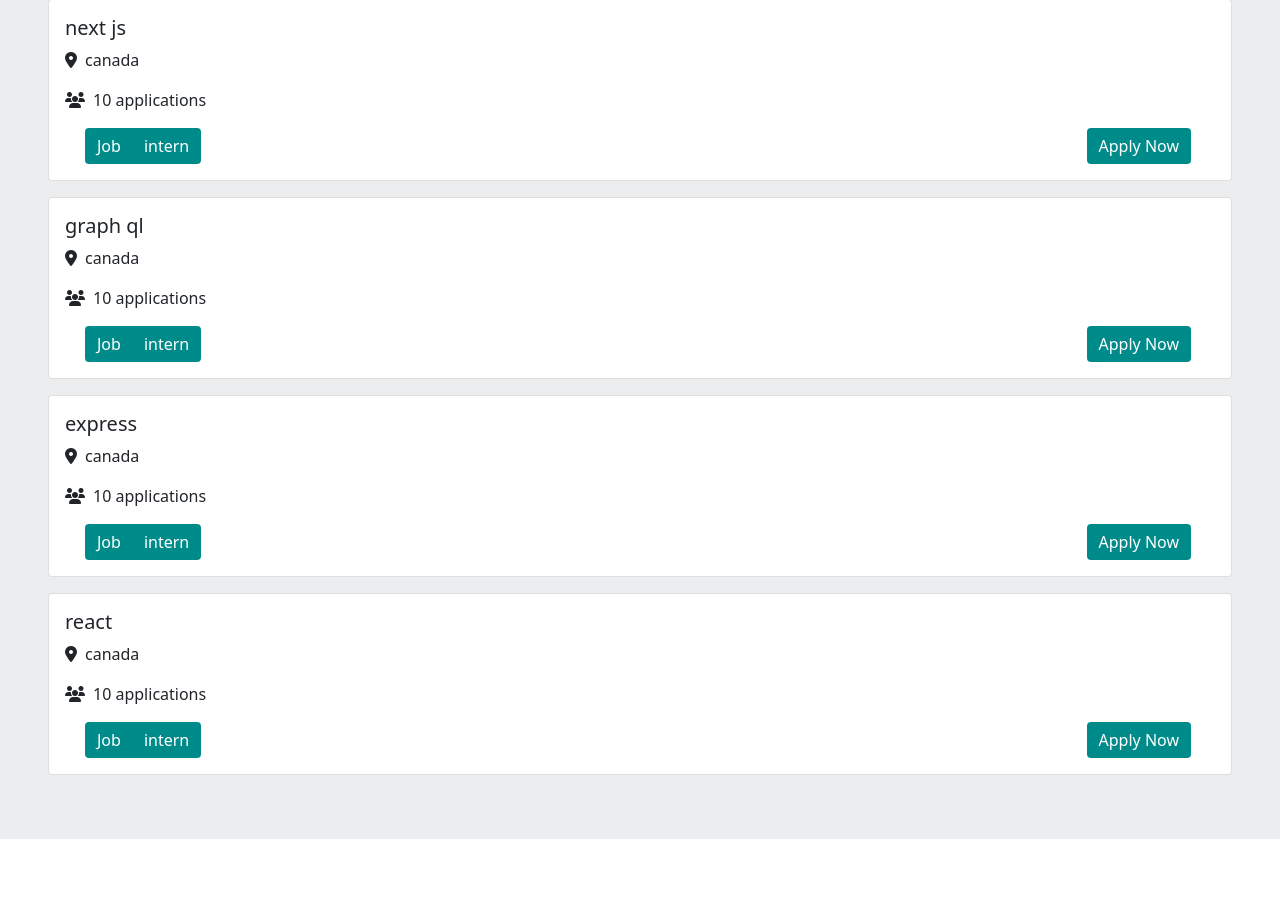
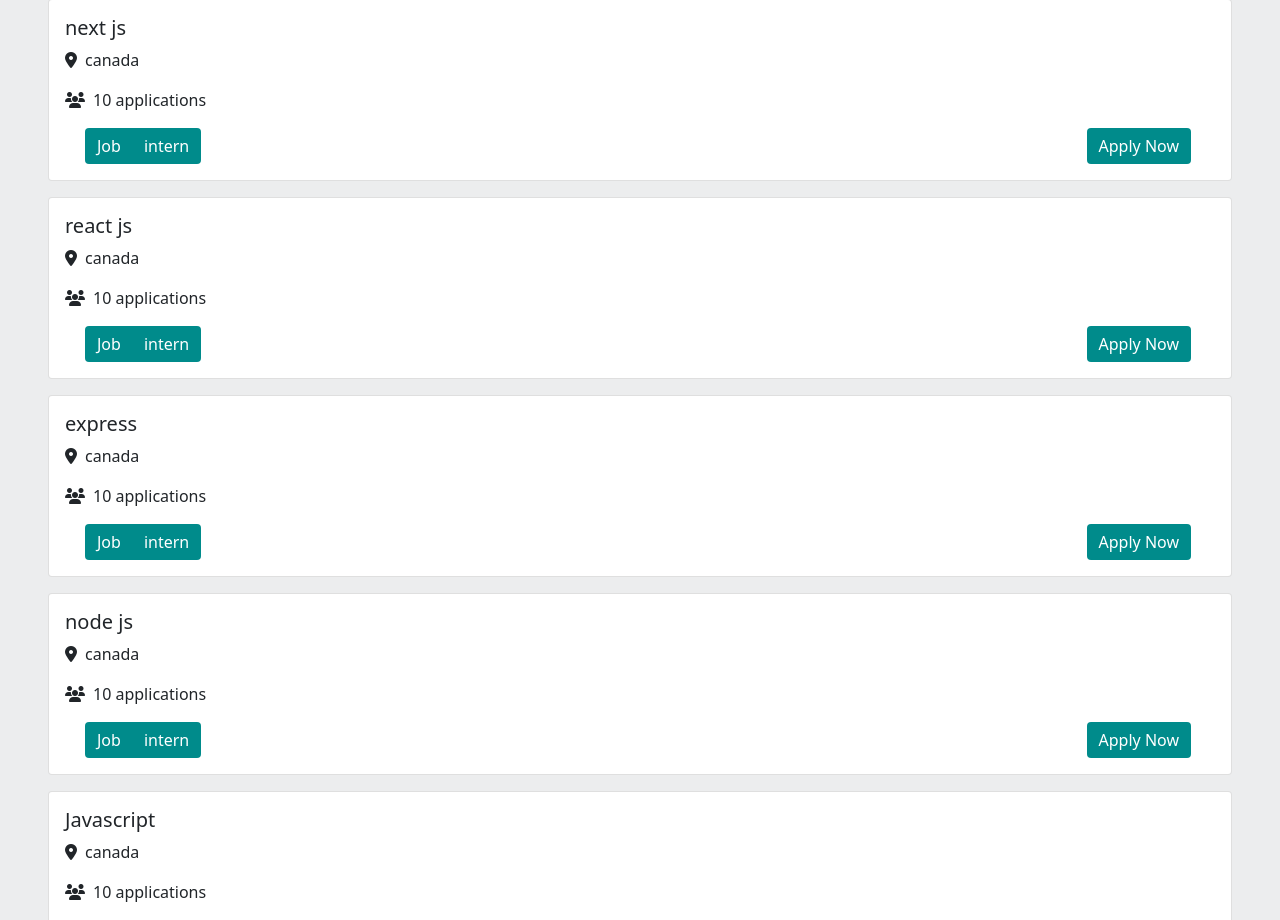
Before and after one commit to omar01550/task, a plain HTML site: page project/index.html in a window 1280 px wide. Shown: the part 1880-2800 px from the top of the page. Before the commit the page ends 2719 px from the top, so only its background shows below. Drawn offline with Linux system fonts and the light colour scheme.

Commit message:
add some jobs

```diff
--- a/project/index.html
+++ b/project/index.html
@@ -9,7 +9,7 @@
     <link rel="stylesheet" href="https://cdnjs.cloudflare.com/ajax/libs/font-awesome/6.4.0/css/all.min.css">
     <link rel="stylesheet" href="style.css">
     <link rel="stylesheet" href="">
-    <title>Document</title>
+    <title>Jobs</title>
 </head>
 
 <body>
@@ -38,7 +38,7 @@
             </div>
             <div class="container-fulid d-flex justify-content-center align-items-center">
                 <div class="content p-relative text-center text-white ">
-                    <h2 class="text-uppercase position-relative z-index-100">jobs jobs jobs</h2>
+                    <h2 class="text-uppercase position-relative z-index-100">Lorem ipsum dolor sit</h2>
                     <p class="position-relative z-index-100">Lorem ipsum dolor sit amet consectetur adipisicing elit.
                         Modi fugit cumque nostrum, veritatis
                         officiis nulla ipsa dolorem odio. Reiciendis voluptatum repellendus debitis quaerat? Sapiente
--- a/project/main.js
+++ b/project/main.js
@@ -14,7 +14,7 @@ const data = [
 
     },
     {
-        title: "graph ql",
+        title: "react js",
         image: "./download.png",
         company: "apple",
         location: "canada",
@@ -36,7 +36,106 @@ const data = [
 
     },
     {
-        title: "react",
+        title: "node js",
+        image: "./download.png",
+        company: "apple",
+        location: "canada",
+        applications: 200,
+        aplied: 20
+
+
+
+    },
+    {
+        title: "Javascript",
+        image: "./download.png",
+        company: "apple",
+        location: "canada",
+        applications: 200,
+        aplied: 20
+
+
+
+    },
+    {
+        title: "php",
+        image: "./download.png",
+        company: "apple",
+        location: "canada",
+        applications: 200,
+        aplied: 20
+
+
+
+    },
+    {
+        title: "vue js",
+        image: "./download.png",
+        company: "apple",
+        location: "canada",
+        applications: 200,
+        aplied: 20
+
+
+
+    },
+    {
+        title: "angular js",
+        image: "./download.png",
+        company: "apple",
+        location: "canada",
+        applications: 200,
+        aplied: 20
+
+
+
+    },
+    {
+        title: "electron js",
+        image: "./download.png",
+        company: "apple",
+        location: "canada",
+        applications: 200,
+        aplied: 20
+
+
+
+    },
+    {
+        title: "laravel ",
+        image: "./download.png",
+        company: "apple",
+        location: "canada",
+        applications: 200,
+        aplied: 20
+
+
+
+    },
+    {
+        title: "python",
+        image: "./download.png",
+        company: "apple",
+        location: "canada",
+        applications: 200,
+        aplied: 20
+
+
+
+    },
+    {
+        title: "flask",
+        image: "./download.png",
+        company: "apple",
+        location: "canada",
+        applications: 200,
+        aplied: 20
+
+
+
+    },
+    {
+        title: "flutter",
         image: "./download.png",
         company: "apple",
         location: "canada",
@@ -95,7 +194,7 @@ const renderUi = (searchResult) => {
 
 const handleSearch = (e) => {
     let searchKey = e.target.value;
-    searchResult = data.filter(ele => ele.title.includes(searchKey.toLowerCase() || searchKey.toUpperCase()));
+    searchResult = data.filter(ele => ele.title.toLowerCase().includes(searchKey.toLowerCase() || searchKey.toUpperCase()));
     renderUi(searchResult);
 
 
@@ -130,7 +229,7 @@ scrollToTop.addEventListener("click", () => {
     )
 })
 window.onscroll = () => {
-    console.log(true);
+
     if (window.scrollY > 600) {
         scrollToTop.classList.add("display-btn")
     } else {
```
Also changed, not shown: project/about.html (deleted, +0 -70 lines).
